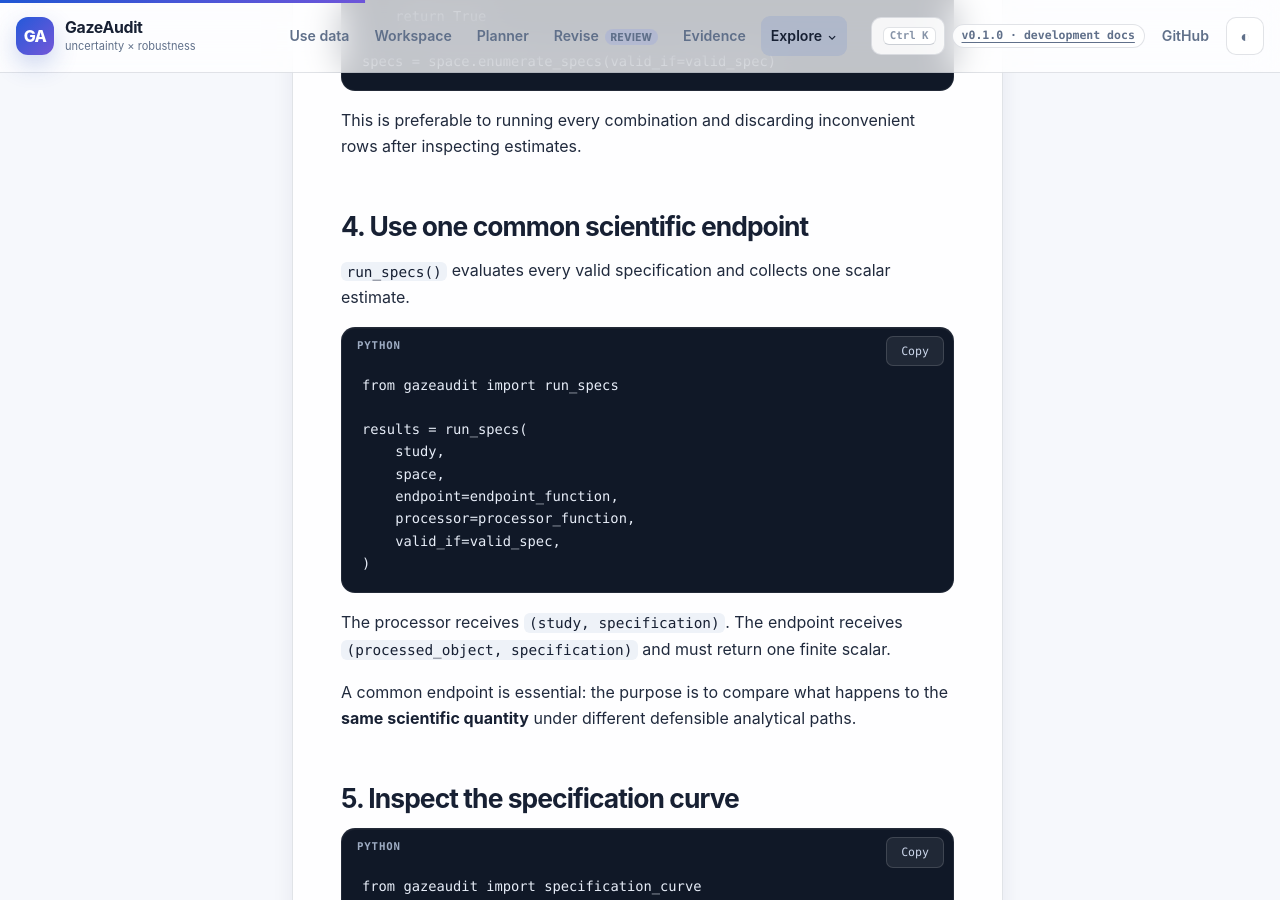
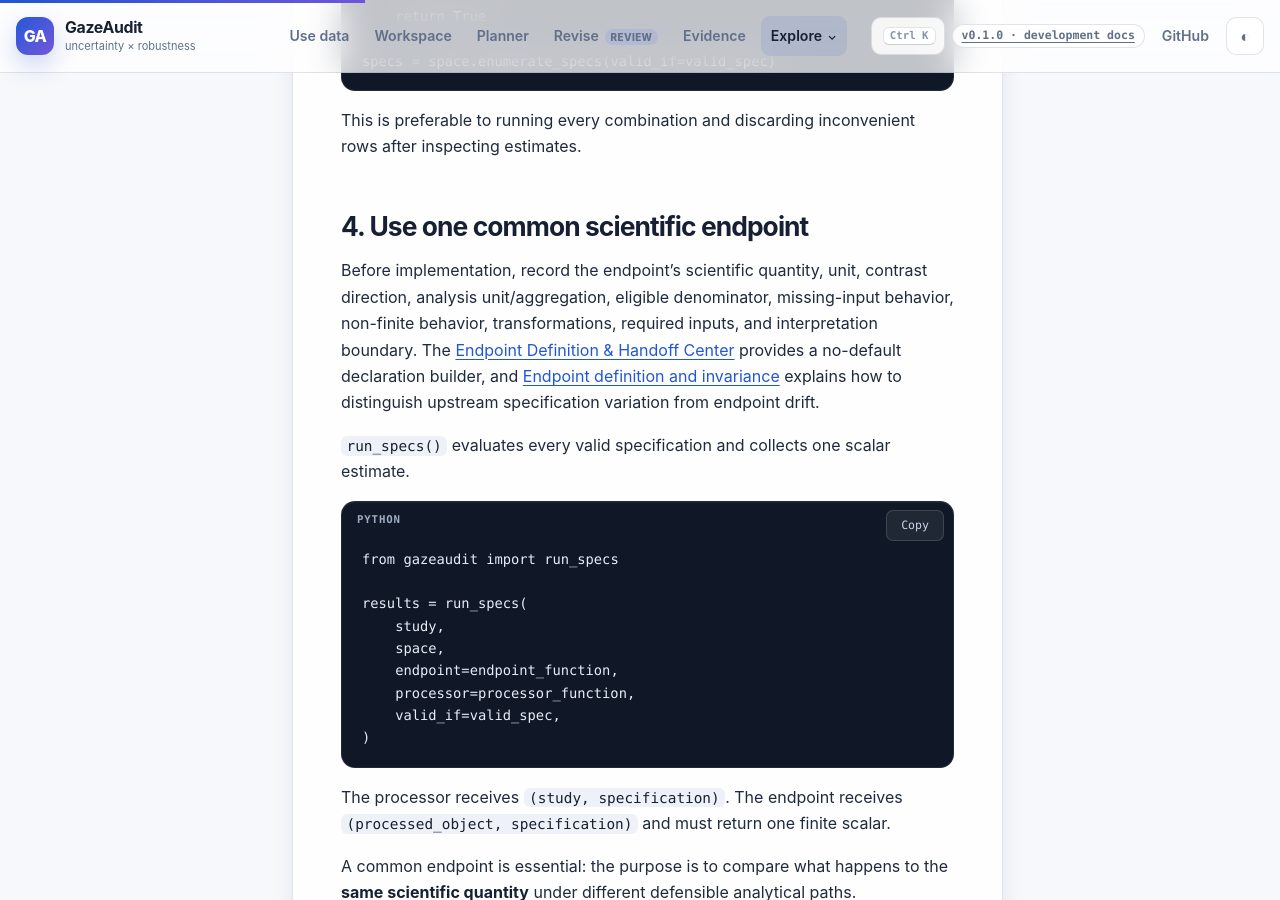
Before and after one commit to stefanosbalaskas/GazeAudit, a Jekyll site: the page built from docs/guides/specification-space.md, in a window 1280 px wide and 900 px high, scrolled down 1671 px. Built offline with Jekyll 4.4.1, drawn with Linux system fonts in a browser that asks for light colours.

Commit message:
docs: connect specification guide to endpoint contract

```diff
--- a/docs/guides/specification-space.md
+++ b/docs/guides/specification-space.md
@@ -57,6 +57,8 @@ specs = space.enumerate_specs(valid_if=valid_spec)
 This is preferable to running every combination and discarding inconvenient rows after inspecting estimates.
 
 ## 4. Use one common scientific endpoint
+
+Before implementation, record the endpoint's scientific quantity, unit, contrast direction, analysis unit/aggregation, eligible denominator, missing-input behavior, non-finite behavior, transformations, required inputs, and interpretation boundary. The [Endpoint Definition & Handoff Center]({{ '/docs/endpoint-contract/' | relative_url }}) provides a no-default declaration builder, and [Endpoint definition and invariance]({{ '/docs/guides/endpoint-definition/' | relative_url }}) explains how to distinguish upstream specification variation from endpoint drift.
 
 `run_specs()` evaluates every valid specification and collects one scalar estimate.
 
```
